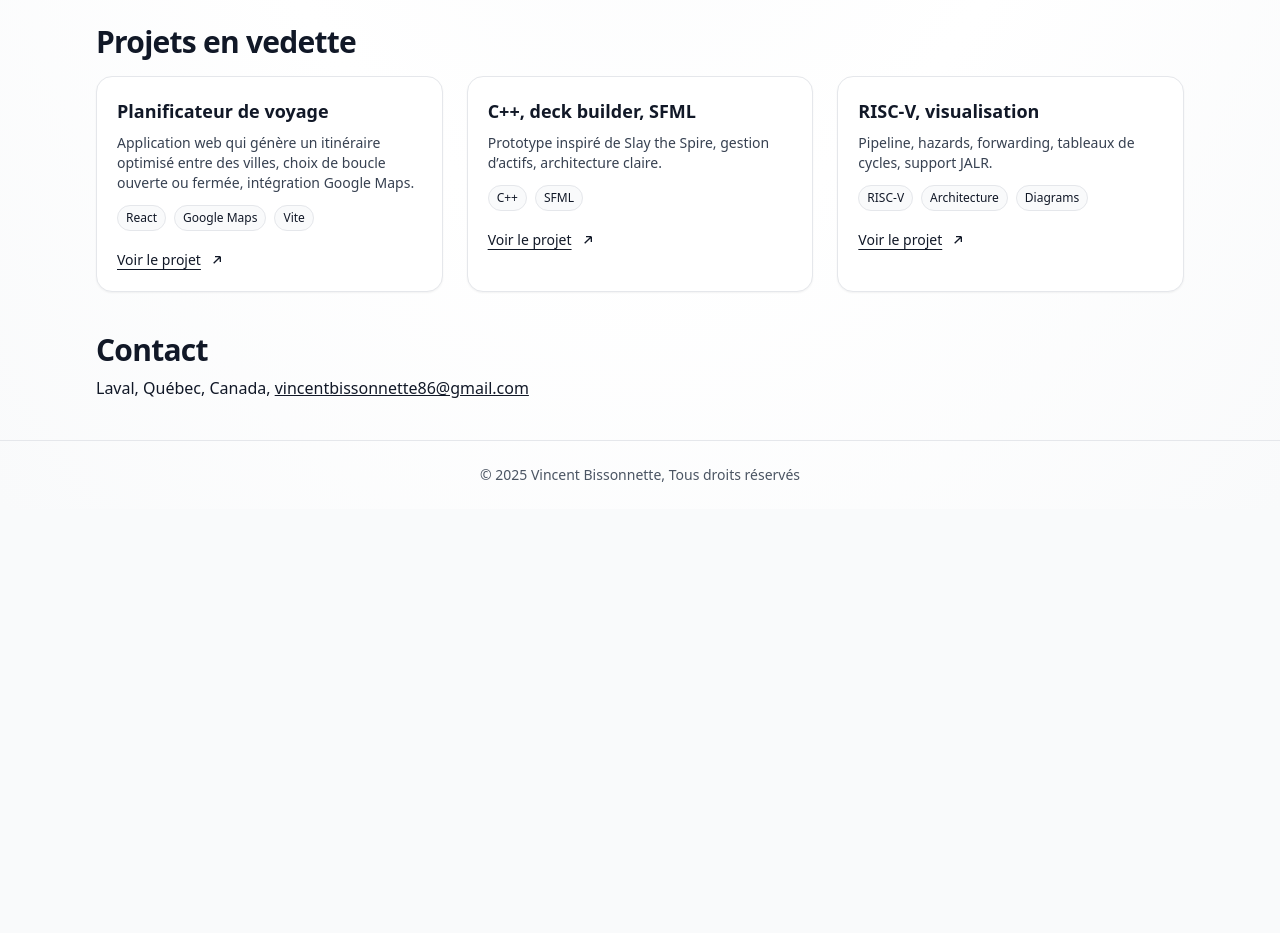
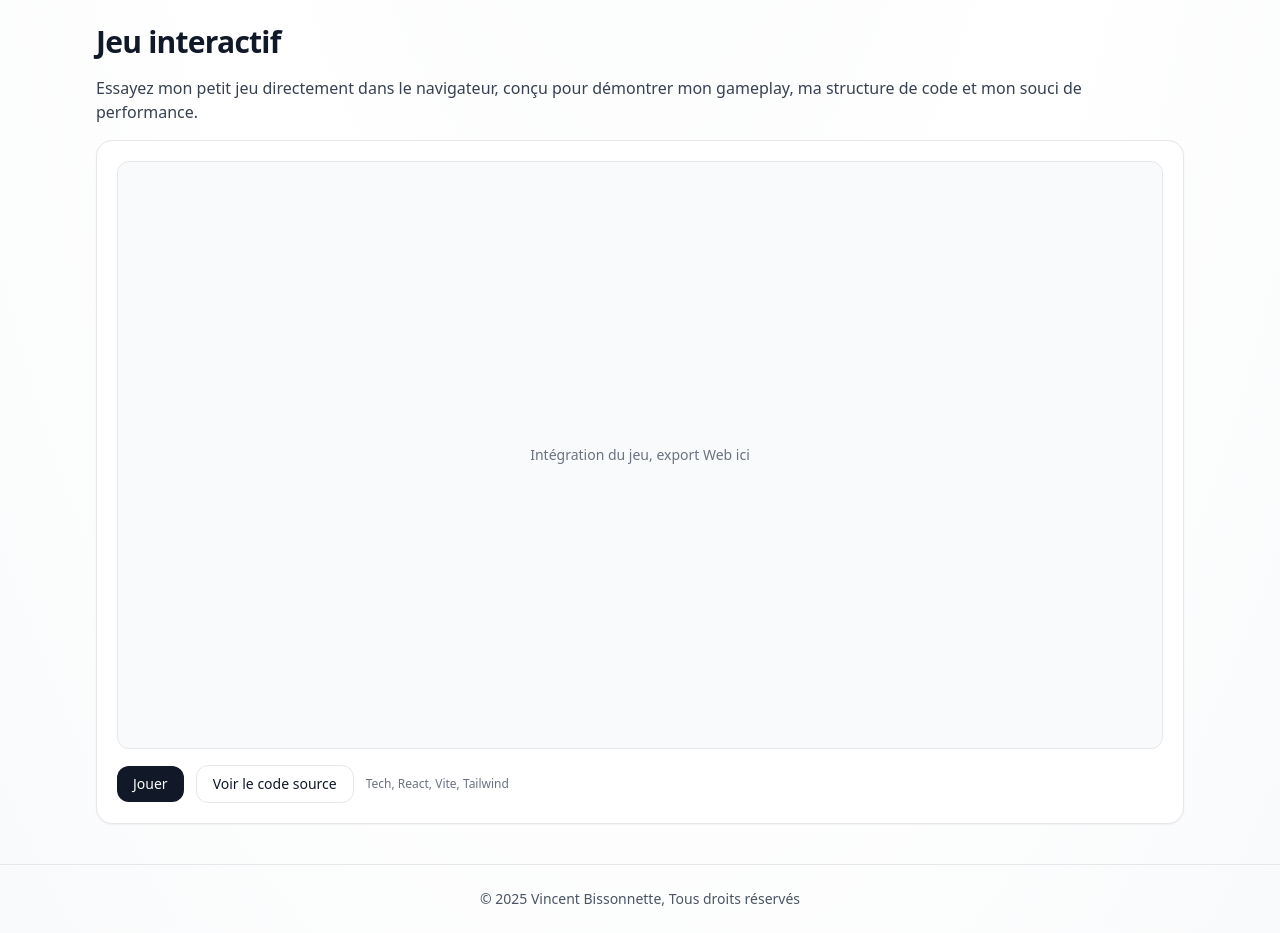
Before and after one commit to VincentBissonnette99/portfolio, a React (Vite) app in the folder portfolio-react/: page / in a window 1280 px wide. Shown: the part 440-1373 px from the top of the page. Before the commit the page ends 949 px from the top, so only its background shows below. Built offline with nearby package versions, Linux system fonts and the light colour scheme.

Commit message:
Ajustements courriel

```diff
--- a/portfolio-react/src/App.jsx
+++ b/portfolio-react/src/App.jsx
@@ -1,7 +1,6 @@
 import React, { useEffect } from "react";
 import Header from "./components/Header.jsx";
 import Hero from "./components/Hero.jsx";
-import ProjectCard from "./components/ProjectCard.jsx";
 import { useLanguage } from "./i18n/LanguageContext";
 
 export default function App() {
@@ -18,40 +17,40 @@ export default function App() {
       <main className="mx-auto w-full max-w-6xl px-4 sm:px-6 lg:px-8 py-10 space-y-10">
         <Hero />
 
-        <section id="projects" className="space-y-4">
+        {/* Section jeu interactif */}
+        <section id="game" className="space-y-4">
           <h2 className="text-2xl sm:text-3xl font-semibold tracking-tight">
-            {t("featured_projects")}
+            {t("interactive_game_title")}
           </h2>
-          <div className="grid gap-6 sm:grid-cols-2 lg:grid-cols-3">
-            <ProjectCard
-              title={t("project1_title")}
-              description={t("project1_desc")}
-              tags={["React", "Google Maps", "Vite"]}
-              link="#"
-            />
-            <ProjectCard
-              title={t("project2_title")}
-              description={t("project2_desc")}
-              tags={["C++", "SFML"]}
-              link="#"
-            />
-            <ProjectCard
-              title={t("project3_title")}
-              description={t("project3_desc")}
-              tags={["RISC-V", "Architecture", "Diagrams"]}
-              link="#"
-            />
+          <p className="text-gray-700">{t("interactive_game_desc")}</p>
+
+          {/* Zone d’intégration du jeu, remplace l’iframe par ton export Web si besoin */}
+          <div className="rounded-2xl border bg-white p-5 shadow-sm">
+            {/* Exemple d’iframe, remplace src par l’URL de ton export Web */}
+            <div className="aspect-video w-full rounded-xl border bg-gray-50 grid place-items-center">
+              <span className="text-sm text-gray-500">
+                {t("interactive_game_placeholder")}
+              </span>
+            </div>
+
+            <div className="mt-4 flex flex-wrap items-center gap-3">
+              <a
+                href="#"
+                className="rounded-xl bg-gray-900 px-4 py-2 text-sm font-medium text-white hover:opacity-90 transition"
+              >
+                {t("play_game")}
+              </a>
+              <a
+                href="#"
+                className="rounded-xl border px-4 py-2 text-sm hover:bg-gray-50 transition"
+              >
+                {t("view_source")}
+              </a>
+              <span className="text-xs text-gray-500">
+                {t("game_tech_stack")}
+              </span>
+            </div>
           </div>
-        </section>
-
-        <section id="contact" className="space-y-2">
-          <h2 className="text-2xl sm:text-3xl font-semibold tracking-tight">{t("contact_title")}</h2>
-          <p>
-            {t("contact_line")}
-            <a className="underline" href="mailto:vincentbissonnette86@gmail.com">
-              vincentbissonnette86@gmail.com
-            </a>
-          </p>
         </section>
       </main>
 
--- a/portfolio-react/src/i18n/translations.js
+++ b/portfolio-react/src/i18n/translations.js
@@ -1,71 +1,56 @@
 export const translations = {
   fr: {
-    // Nav et sections
-    nav_projects: "Jeu interactif",
+    // Nav
+    nav_projects: "Projets",
     nav_cv: "CV",
     nav_contact: "Contact",
-    featured_projects: "Projets en vedette",
     contact_title: "Contact",
     contact_line: "Laval, Québec, Canada, ",
-    view_project: "Voir le projet",
+    contact_email: "vincentbissonnette86@gmail.com",
     footer_copyright: "Tous droits réservés",
+
+    // Page jeu interactif
+    interactive_game_title: "Jeu interactif",
+    interactive_game_desc: "Essayez mon petit jeu directement dans le navigateur, conçu pour démontrer mon gameplay, ma structure de code et mon souci de performance.",
+    interactive_game_placeholder: "Intégration du jeu, export Web ici",
+    play_game: "Jouer",
+    view_source: "Voir le code source",
+    game_tech_stack: "Tech, React, Vite, Tailwind",
 
     // Hero
     hero_title: "Bienvenue sur mon portfolio",
     hero_subtitle: "Développeur, étudiant en informatique et génie logiciel",
-    hero_cta_projects: "Jeu interactif",
+    hero_cta_projects: "Projets en vedette",
     hero_cta_contact: "Contact",
     badge_langs: "FR, EN",
     badge_stack: "React, Vite, Tailwind",
-
-    // Toggle
     lang_fr: "Français",
     lang_en: "English",
-
-    // Projets
-    project1_title: "Planificateur de voyage",
-    project1_desc:
-      "Application web qui génère un itinéraire optimisé entre des villes, choix de boucle ouverte ou fermée, intégration Google Maps.",
-    project2_title: "C++, deck builder, SFML",
-    project2_desc:
-      "Prototype inspiré de Slay the Spire, gestion d’actifs, architecture claire.",
-    project3_title: "RISC-V, visualisation",
-    project3_desc:
-      "Pipeline, hazards, forwarding, tableaux de cycles, support JALR.",
   },
 
   en: {
-    // Nav et sections
-    nav_projects: "Interractive game",
+    nav_projects: "Projects",
     nav_cv: "Resume",
     nav_contact: "Contact",
-    featured_projects: "Featured Projects",
     contact_title: "Contact",
     contact_line: "Laval, Quebec, Canada, ",
-    view_project: "View project",
+    contact_email: "vincentbissonnette86@gmail.com",
     footer_copyright: "All rights reserved",
 
-    // Hero
+    interactive_game_title: "Interactive game",
+    interactive_game_desc: "Play my small browser game, built to demonstrate gameplay, code structure, and performance focus.",
+    interactive_game_placeholder: "Game embed, web export goes here",
+    play_game: "Play",
+    view_source: "View source",
+    game_tech_stack: "Stack, React, Vite, Tailwind",
+
     hero_title: "Welcome to my portfolio",
     hero_subtitle: "Developer, Computer Science and Software Engineering student",
-    hero_cta_projects: "Interractive game",
+    hero_cta_projects: "Featured Projects",
     hero_cta_contact: "Contact",
     badge_langs: "FR, EN",
     badge_stack: "React, Vite, Tailwind",
-
-    // Toggle
     lang_fr: "Français",
     lang_en: "English",
-
-    // Projets
-    project1_title: "Trip planner",
-    project1_desc:
-      "Web app that generates an optimized itinerary across cities, open or closed loop, Google Maps integration.",
-    project2_title: "C++, deck builder, SFML",
-    project2_desc:
-      "Prototype inspired by Slay the Spire, asset management, clean architecture.",
-    project3_title: "RISC-V, visualization",
-    project3_desc:
-      "Pipeline, hazards, forwarding, cycle tables, JALR support.",
   },
 };
```
